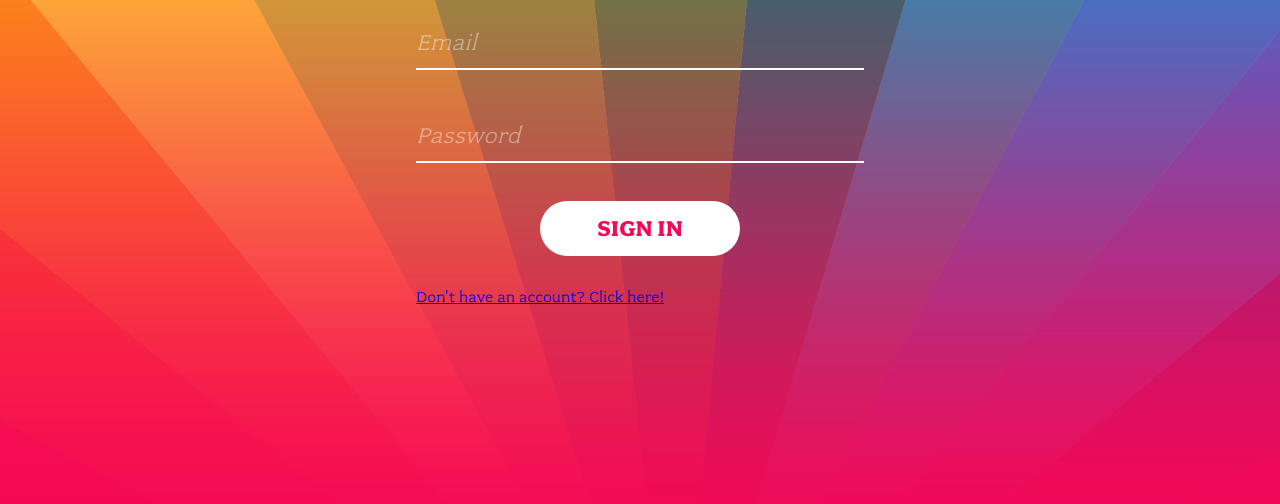
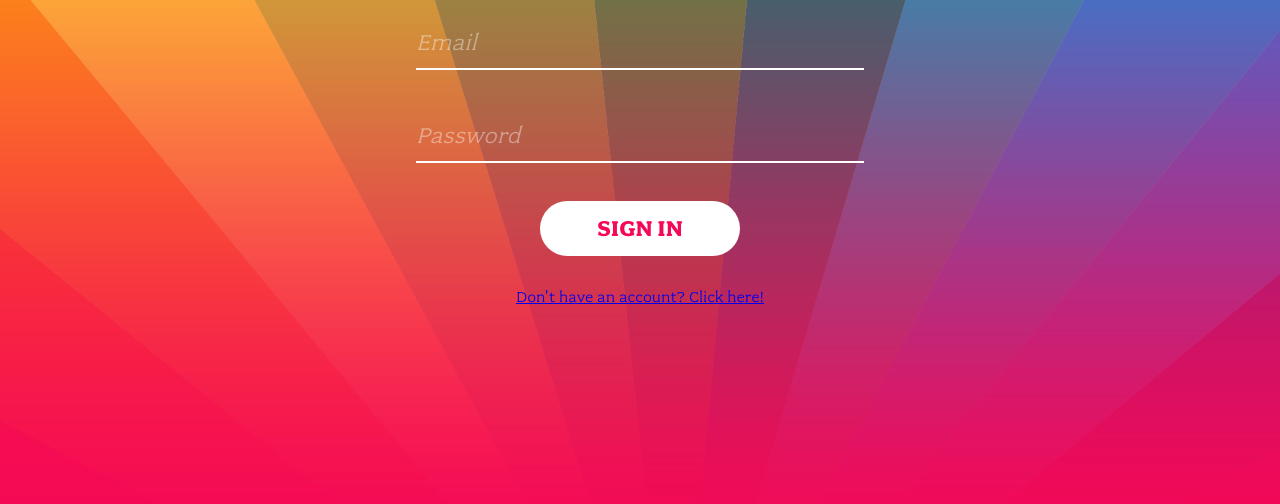
Before and after one commit to TheAus10/Serverless-Web-Application, a plain HTML site: page signin.html in a window 1280 px wide. Shown: the part 266-770 px from the top of the page. Drawn offline with Linux system fonts and the light colour scheme.

Commit message:
centering link hopefully

```diff
--- a/css/index.css
+++ b/css/index.css
@@ -148,14 +148,10 @@ header img{
 
 /* Forms */
 
-.center-text{
-    text-align: center;
-}
-
-
 .form-wrap{
     width: 35%;
     margin: 0 auto;
+    text-align: center;
 }
 
 .left-form{
--- a/signin.html
+++ b/signin.html
@@ -47,7 +47,7 @@
 
               <input type="submit" value="Sign in">
             </form>
-            <a href="/register.html" class="center-text">Don't have an account? Click here!</a>
+            <a href="/register.html">Don't have an account? Click here!</a>
         </section>
 
         <script src="js/vendor/jquery-3.1.0.js"></script>
```
